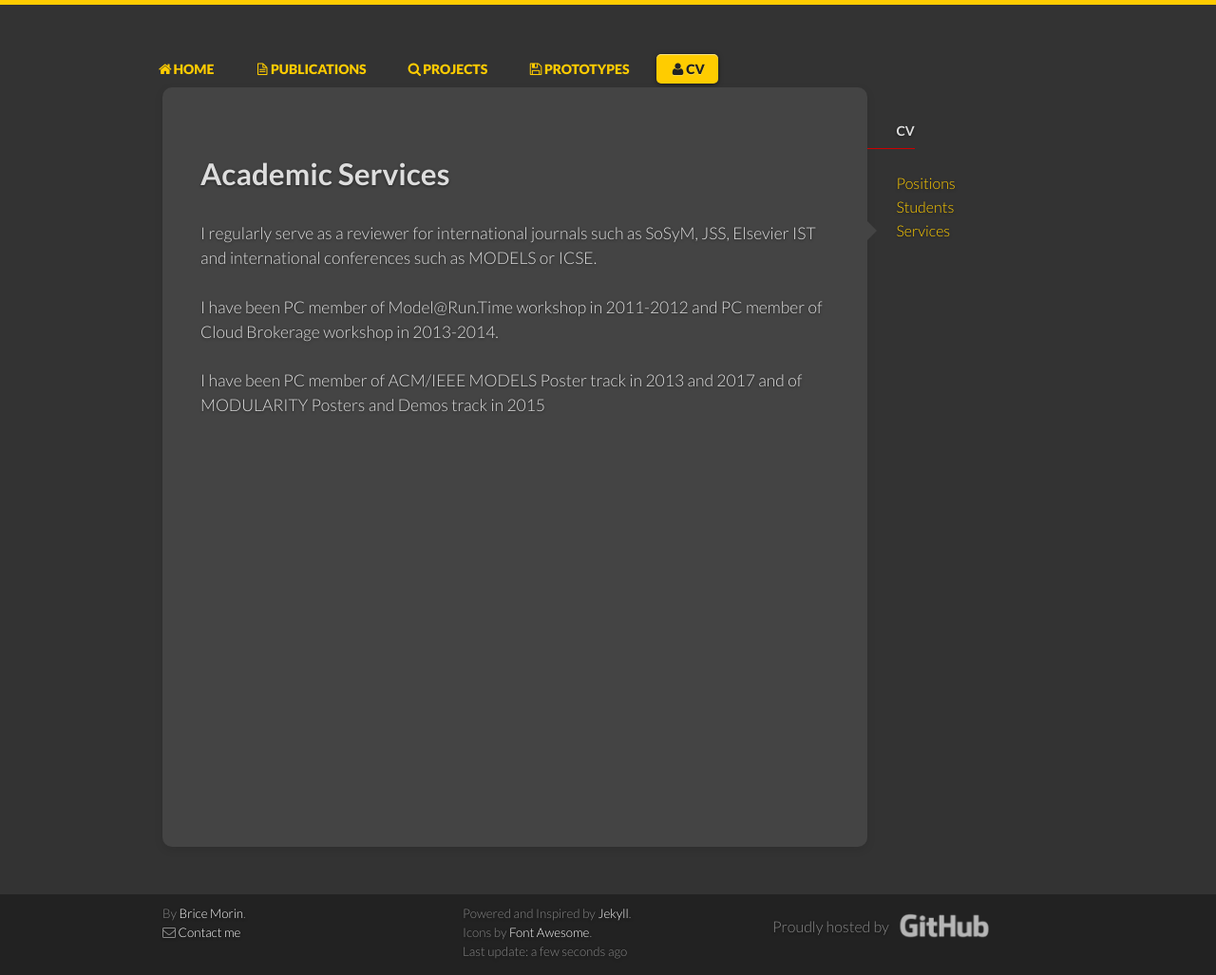
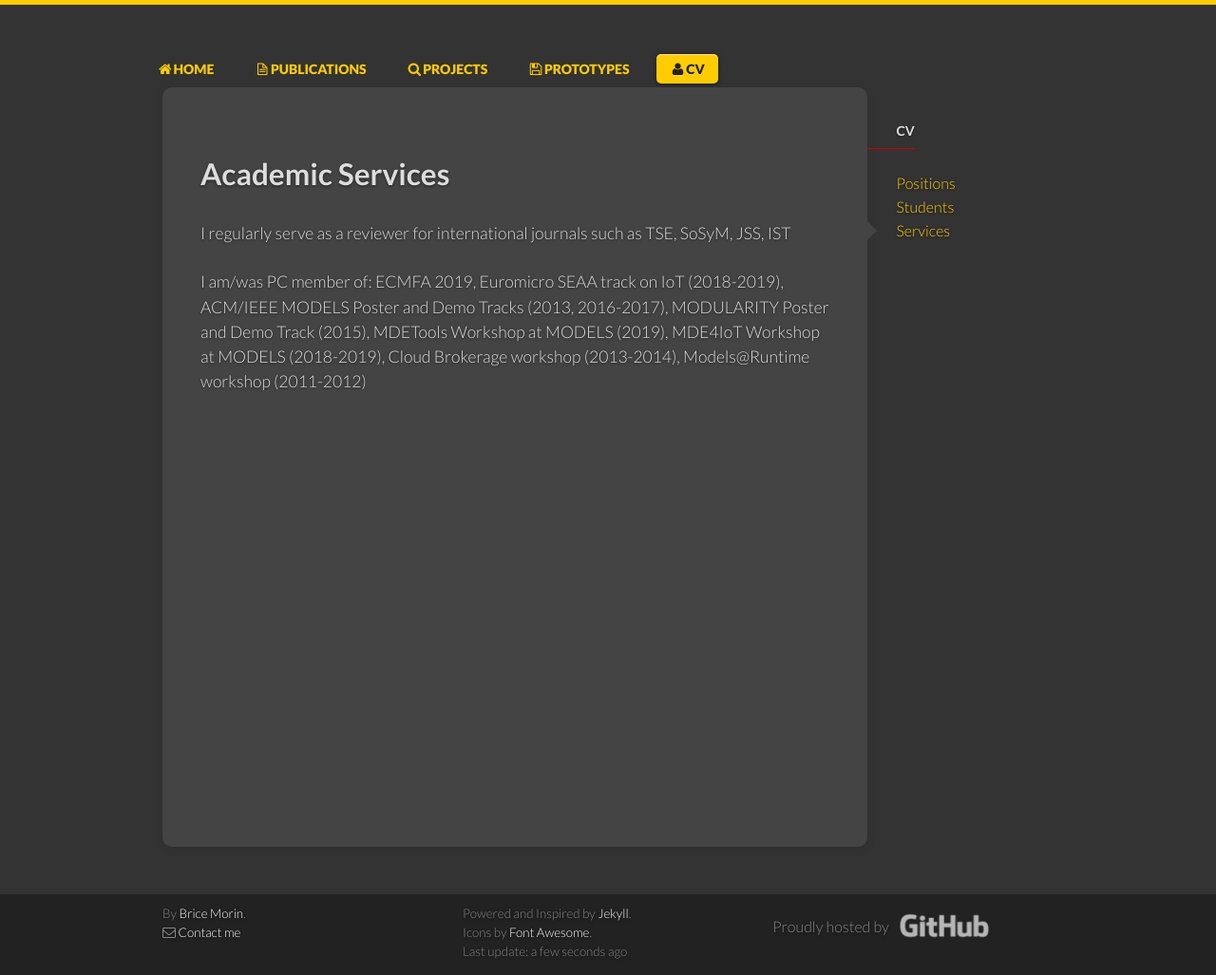
Before and after one commit to brice-morin/brice-morin.github.io, a Jekyll site: the page built from cvinfo/services/index.html, in a window 1280 px wide. Shown: the whole page at 95% size. Built offline with Jekyll 4.4.1, drawn with Linux system fonts in a browser that asks for light colours; some web fonts are replaced.

```diff
--- a/cvinfo/services/index.html
+++ b/cvinfo/services/index.html
@@ -12,11 +12,10 @@ title: Brice Morin's Services (CV)
         <article>
           <h2>Academic Services</h2>
 
-          <p>I regularly serve as a reviewer for international journals such as SoSyM, JSS, Elsevier IST and international conferences such as MODELS or ICSE.</p><br/>
+          <p>I regularly serve as a reviewer for international journals such as TSE, SoSyM, JSS, IST</p><br/>
 
-          <p>I have been PC member of Model@Run.Time workshop in 2011-2012 and PC member of Cloud Brokerage workshop in 2013-2014.</p><br/>
+          <p>I am/was PC member of: ECMFA 2019, Euromicro SEAA track on IoT (2018-2019), ACM/IEEE MODELS Poster and Demo Tracks (2013, 2016-2017), MODULARITY Poster and Demo Track (2015), MDETools  Workshop at MODELS (2019), MDE4IoT Workshop at MODELS (2018-2019), Cloud Brokerage workshop (2013-2014), Models@Runtime workshop (2011-2012)</p><br/>
 
-          <p>I have been PC member of ACM/IEEE MODELS Poster track in 2013 and 2017 and of MODULARITY Posters and Demos track in 2015</p><br/>
 	<!--
 	  {% for post in site.categories.cv %}
             {% if post.categories contains 'service' %}
--- a/index.html
+++ b/index.html
@@ -17,7 +17,7 @@ overview: true
 
 <p>I am a Senior Research Scientist at SINTEF Digital, Oslo, Norway.</p>
 <br/>
-<p>My mission is to provide automated software engineering tools for exploiting and amplifying the <b>diversity</b> available at all levels in modern software stacks.
+<p>My mission is to provide <b>automated software engineering</b> tools for exploiting and amplifying the <b>diversity</b> available at all levels in modern software stacks.
 Through automated diversity, my goal is to make complex software-intensive systems <b>more resilient, and ideally immune</b>, to known and unknown factors such as failures or attacks.</p>
 
 </div>
@@ -74,10 +74,10 @@ Through automated diversity, my goal is to make complex software-intensive syste
     <div class="unit whole center-on-mobiles">
 
       <p>This journey started back in 2007 during my PhD, when I explored how <b>models@runtime</b> could be used to specify, monitor and control the runtime diversity in dynamically adaptive systems, allowing the system to adapt to varying conditions in its execution environment.
-      Later, before Docker and microservices, I contributed to <b>CloudML</b> together with Nicolas Ferry and Franck Chauvel, a models@runtime approach for Cloud apps. CloudML helped developers deploy their apps on top of multiple cloud providers, increasing availability and preventing vendor lock-in.
+      Later, before Docker and microservices, I contributed to <b>CloudML</b> together with <i>Nicolas Ferry</i> and <i>Franck Chauvel</i>, a models@runtime approach for Cloud apps. CloudML helped developers deploy their apps on top of multiple cloud providers, increasing availability and preventing vendor lock-in.
       These days, I'm using <b>Docker</b> as a key instrument supporting my research, helping me to experiment with diverse versions of the same systems.</p>
       <br/>
-      <p>Over the past 10 years and together with Franck Fleurey, I have been actively developing and using <b>ThingML</b>, a modeling language and family of compilers for asynchronous, distributed systems. From an abstract ThingML specifications, it is possible to generate fully operational code for C, Go, Java and JavaScript communicating over different protocols (MQTT, Serial, Websocket and so on). I am using ThingML as a tool to <b>amplify diversity</b>.</p>
+      <p>Over the past 10 years and together with <i>Franck Fleurey</i>, I have been actively developing and using <b>ThingML</b>, a modeling language and family of compilers for asynchronous, distributed systems. From an abstract ThingML specifications, it is possible to generate fully operational code for C, Go, Java and JavaScript communicating over different protocols (MQTT, Serial, Websocket and so on). I am using ThingML as a tool to <b>amplify diversity</b>.</p>
 
 
 
```
Also changed, not shown: _posts/projects/2020-03-31-Productive40.md (added, +6 -0 lines), _posts/projects/2020-04-30-ENACT.md (added, +6 -0 lines).
